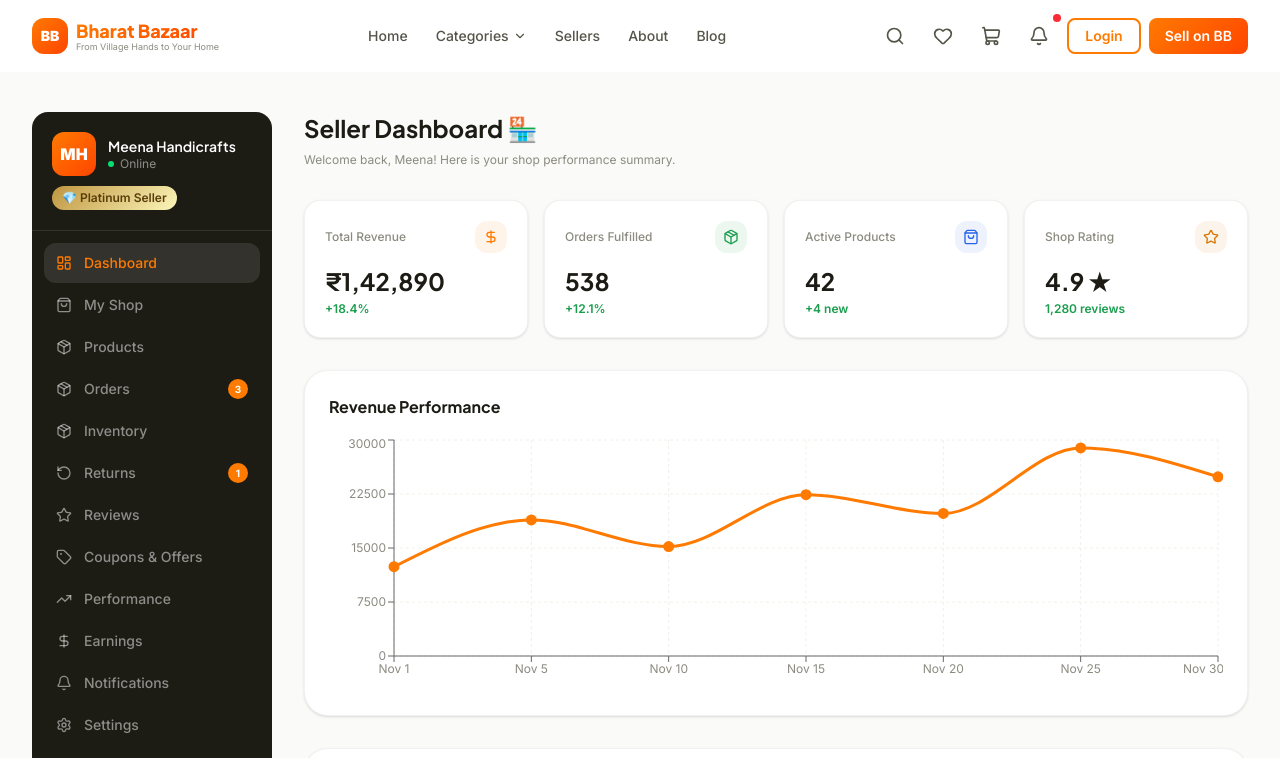
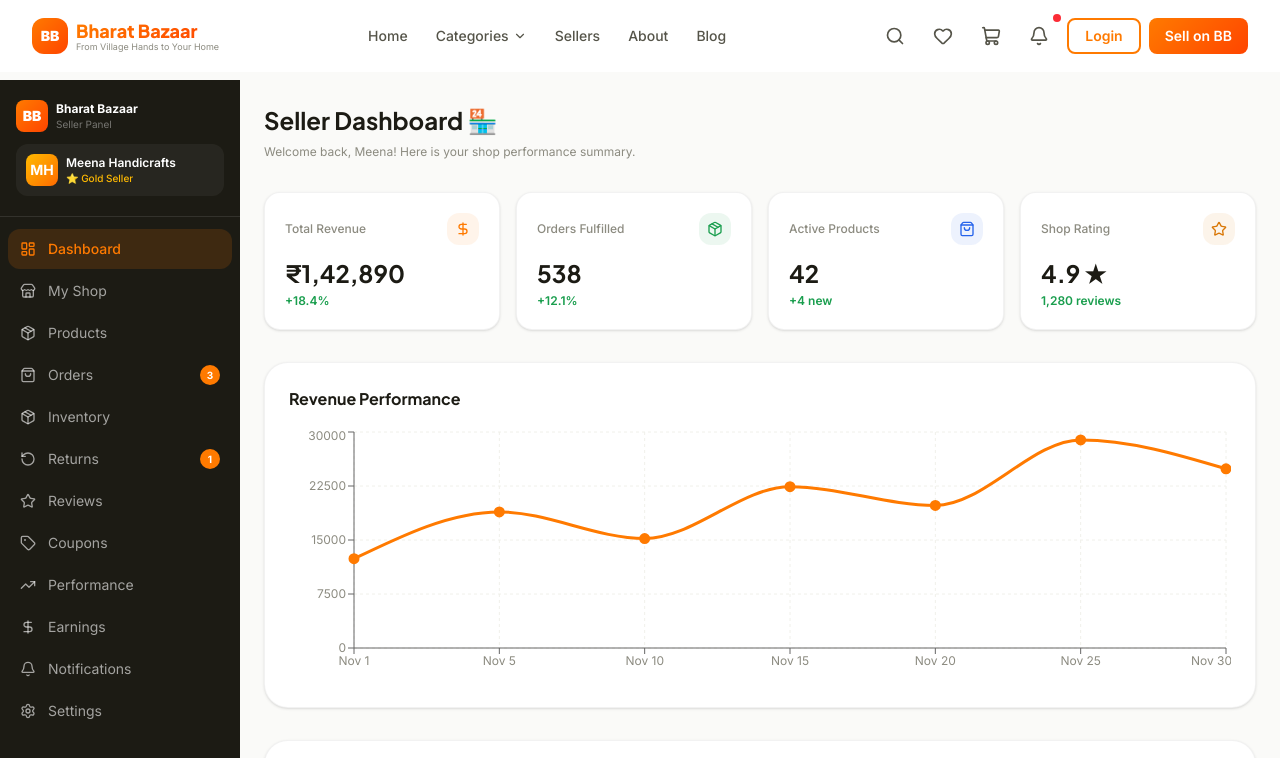
Before and after one commit to kartik925935/bharat-bazar, a Next.js app: page /seller-dashboard in a window 1280 px wide. Shown: the top 758 px of the page. Built offline with nearby package versions, Linux system fonts and the light colour scheme.

Commit message:
feat: unify seller dashboard sidebar and fix hydration mismatch error

```diff
--- a/src/components/layout/navbar/cart-icon.tsx
+++ b/src/components/layout/navbar/cart-icon.tsx
@@ -1,5 +1,6 @@
 'use client';
 
+import { useState, useEffect } from 'react';
 import Link from 'next/link';
 import { ShoppingCart, Heart } from 'lucide-react';
 import { motion } from 'framer-motion';
@@ -10,6 +11,14 @@ export function CartIconClient() {
   const cartCount = useCartStore((state) => state.totalItems());
   const wishlistCount = useWishlistStore((state) => state.totalWishlistItems());
 
+  const [mounted, setMounted] = useState(false);
+  useEffect(() => {
+    setMounted(true);
+  }, []);
+
+  const displayCartCount = mounted ? cartCount : 0;
+  const displayWishlistCount = mounted ? wishlistCount : 0;
+
   return (
     <div className="flex items-center gap-2">
       {/* Wishlist Icon */}
@@ -18,14 +27,14 @@ export function CartIconClient() {
         className="relative w-10 h-10 items-center justify-center rounded-full text-[#555449] hover:text-[#FF7A00] hover:bg-[#FFF8F0] transition-all hidden sm:flex"
       >
         <Heart size={20} />
-        {wishlistCount > 0 && (
+        {displayWishlistCount > 0 && (
           <motion.span
-            key={wishlistCount}
+            key={displayWishlistCount}
             initial={{ scale: 0 }}
             animate={{ scale: 1 }}
             className="absolute -top-0.5 -right-0.5 w-4 h-4 rounded-full text-[10px] font-bold text-white flex items-center justify-center bg-[#FF7A00]"
           >
-            {wishlistCount}
+            {displayWishlistCount}
           </motion.span>
         )}
       </Link>
@@ -36,14 +45,14 @@ export function CartIconClient() {
         className="relative w-10 h-10 flex items-center justify-center rounded-full text-[#555449] hover:text-[#FF7A00] hover:bg-[#FFF8F0] transition-all"
       >
         <ShoppingCart size={20} />
-        {cartCount > 0 && (
+        {displayCartCount > 0 && (
           <motion.span
-            key={cartCount}
+            key={displayCartCount}
             initial={{ scale: 0 }}
             animate={{ scale: 1 }}
             className="absolute -top-0.5 -right-0.5 w-4 h-4 rounded-full text-[10px] font-bold text-white flex items-center justify-center bg-[#FF7A00]"
           >
-            {cartCount}
+            {displayCartCount}
           </motion.span>
         )}
       </Link>
--- a/src/components/layout/navbar/navbar-client.tsx
+++ b/src/components/layout/navbar/navbar-client.tsx
@@ -37,6 +37,14 @@ export function NavbarClient() {
 
   const cartCount = useCartStore((state) => state.totalItems());
   const wishlistCount = useWishlistStore((state) => state.totalWishlistItems());
+
+  const [mounted, setMounted] = useState(false);
+  useEffect(() => {
+    setMounted(true);
+  }, []);
+
+  const displayCartCount = mounted ? cartCount : 0;
+  const displayWishlistCount = mounted ? wishlistCount : 0;
 
   useEffect(() => {
     const handleScroll = () => setScrolled(window.scrollY > 20);
@@ -225,15 +233,15 @@ export function NavbarClient() {
                 className="relative w-10 h-10 flex items-center justify-center rounded-full text-[#555449] hover:text-[#FF7A00] hover:bg-[#FFF8F0] transition-all hidden sm:flex"
               >
                 <Heart size={20} />
-                {wishlistCount > 0 && (
+                {displayWishlistCount > 0 && (
                   <motion.span
-                    key={wishlistCount}
+                    key={displayWishlistCount}
                     initial={{ scale: 0 }}
                     animate={{ scale: 1 }}
                     className="absolute -top-0.5 -right-0.5 w-4 h-4 rounded-full text-[10px] font-bold text-white flex items-center justify-center"
                     style={{ background: '#FF7A00' }}
                   >
-                    {wishlistCount}
+                    {displayWishlistCount}
                   </motion.span>
                 )}
               </Link>
@@ -244,15 +252,15 @@ export function NavbarClient() {
                 className="relative w-10 h-10 flex items-center justify-center rounded-full text-[#555449] hover:text-[#FF7A00] hover:bg-[#FFF8F0] transition-all"
               >
                 <ShoppingCart size={20} />
-                {cartCount > 0 && (
+                {displayCartCount > 0 && (
                   <motion.span
-                    key={cartCount}
+                    key={displayCartCount}
                     initial={{ scale: 0 }}
                     animate={{ scale: 1 }}
                     className="absolute -top-0.5 -right-0.5 w-4 h-4 rounded-full text-[10px] font-bold text-white flex items-center justify-center"
                     style={{ background: '#FF7A00' }}
                   >
-                    {cartCount}
+                    {displayCartCount}
                   </motion.span>
                 )}
               </Link>
@@ -351,7 +359,7 @@ export function NavbarClient() {
           {[
             { icon: '🏠', label: 'Home', href: '/' },
             { icon: '🗂️', label: 'Categories', href: '/products' },
-            { icon: '🛒', label: 'Cart', href: '/cart', badge: cartCount },
+            { icon: '🛒', label: 'Cart', href: '/cart', badge: displayCartCount },
             { icon: '📦', label: 'Orders', href: '/orders' },
             { icon: '👤', label: 'Profile', href: '/dashboard' },
           ].map((item) => (
--- a/src/components/legacy/SellerDashboard.tsx
+++ b/src/components/legacy/SellerDashboard.tsx
@@ -8,6 +8,7 @@ import {
   LayoutDashboard, Package, ShoppingBag, RotateCcw, Star, Tag, TrendingUp, DollarSign, Bell, Settings, LogOut, ChevronRight, AlertTriangle, Plus, ArrowUp, ArrowDown, Search, Edit2, Eye, Trash2, CheckCircle, Truck, Clock, Copy, XCircle, Shield, CreditCard, User, Globe
 } from "lucide-react";
 import { LineChart, Line, BarChart, Bar, XAxis, YAxis, CartesianGrid, Tooltip, ResponsiveContainer } from "recharts";
+import { SellerLayout } from "./SellerSubPages";
 
 const sidebarLinks = [
   { icon: LayoutDashboard, label: "Dashboard", href: "/seller-dashboard" },
@@ -59,67 +60,7 @@ const initialOrders = [
   { id: "ORD-1002", customer: "Deepa Nair", product: "Madhubani Painting", amount: 3499, status: "CANCELLED", date: "22 Jul 2026" },
 ];
 
-function SellerSidebar() {
-  const pathname = usePathname();
-  return (
-    <aside className="w-60 shrink-0">
-      <div className="bg-[#1C1B14] rounded-2xl overflow-hidden sticky top-24">
-        <div className="p-5 border-b border-white/10">
-          <div className="flex items-center gap-3 mb-2">
-            <div className="w-11 h-11 rounded-xl flex items-center justify-center text-white font-black" style={{ background: "linear-gradient(135deg, #FF7A00, #FF4500)" }}>
-              MH
-            </div>
-            <div>
-              <div className="font-semibold text-white text-sm" style={{ fontFamily: "'Plus Jakarta Sans', sans-serif" }}>Meena Handicrafts</div>
-              <div className="flex items-center gap-1.5 text-xs text-white/50">
-                <div className="w-1.5 h-1.5 rounded-full bg-green-400" />
-                Online
-              </div>
-            </div>
-          </div>
-          <span className="inline-block px-2.5 py-1 rounded-full text-xs font-semibold" style={{ background: "linear-gradient(135deg, #BF953F, #FCF6BA)", color: "#5A3E0A" }}>
-            💎 Platinum Seller
-          </span>
-        </div>
-
-        <nav className="p-3">
-          {sidebarLinks.map((link) => {
-            const isActive = pathname === link.href || (link.href === "/seller-dashboard" && pathname.startsWith("/seller-dashboard"));
-            return (
-              <Link
-                key={link.label}
-                href={link.href}
-                className={`flex items-center gap-3 px-3 py-2.5 rounded-xl mb-0.5 transition-all ${
-                  isActive ? "text-[#FF7A00] bg-white/10" : "text-white/50 hover:text-white hover:bg-white/5"
-                }`}
-              >
-                <link.icon size={16} />
-                <span className="text-sm font-medium flex-1">{link.label}</span>
-                {link.badge && (
-                  <span className="w-5 h-5 rounded-full text-[10px] font-bold flex items-center justify-center bg-[#FF7A00] text-white">
-                    {link.badge}
-                  </span>
-                )}
-              </Link>
-            );
-          })}
-        </nav>
-
-        <div className="p-3 border-t border-white/10">
-          <Link href="/login" className="flex items-center gap-3 px-3 py-2.5 rounded-xl w-full text-white/40 hover:text-red-400 hover:bg-white/5 transition-all">
-            <LogOut size={16} />
-            <span className="text-sm font-medium">Logout</span>
-          </Link>
-        </div>
-      </div>
-    </aside>
-  );
-}
-
 export function SellerDashboard() {
-  const pathname = usePathname();
-  const path = pathname;
-
   const [productsList, setProductsList] = useState(initialProducts);
   const [ordersList, setOrdersList] = useState(initialOrders);
   const [searchProd, setSearchProd] = useState("");
@@ -143,14 +84,7 @@ export function SellerDashboard() {
   ]);
 
   return (
-    <div className="min-h-screen bg-[#FAFAF8] pt-20 pb-8">
-      <div className="max-w-7xl mx-auto px-4 sm:px-6 lg:px-8 py-8">
-        <div className="flex gap-8">
-          <div className="hidden lg:block">
-            <SellerSidebar />
-          </div>
-
-          <div className="flex-1 min-w-0">
+    <SellerLayout title="Dashboard">
       {/* Overview Stats */}
       <div className="mb-8">
         <h1 className="text-2xl font-bold text-[#1C1B14] mb-2" style={{ fontFamily: "'Plus Jakarta Sans', sans-serif" }}>Seller Dashboard 🏪</h1>
@@ -220,9 +154,6 @@ export function SellerDashboard() {
           ))}
         </div>
       </div>
-          </div>
-        </div>
-      </div>
-    </div>
+    </SellerLayout>
   );
 }
```
Lines whose indentation alone changed are shown as unchanged.
